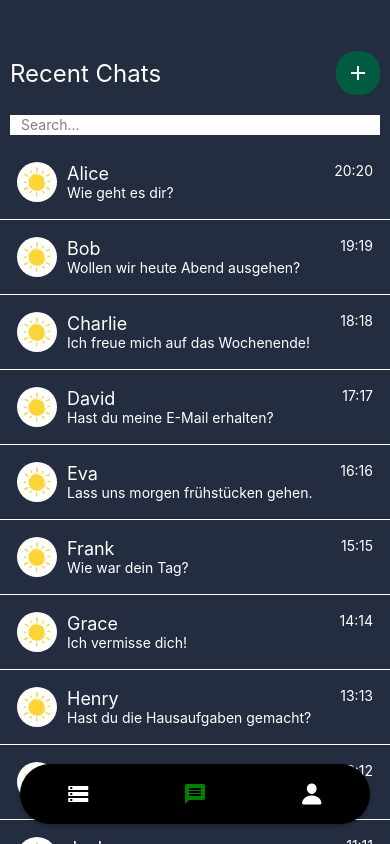
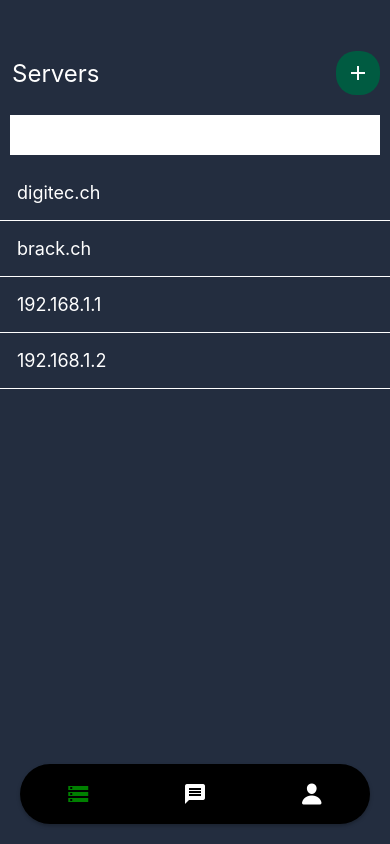
Before and after one commit to xxxCam900xxx/M426_AkwardSilents_frontend, a React Native app: screen /Navbar in a window 390 px wide. Built offline with nearby package versions, Linux system fonts and the light colour scheme.

Commit message:
change initial page on navbar to server page

```diff
--- a/src/Navbar.jsx
+++ b/src/Navbar.jsx
@@ -10,7 +10,7 @@
 const Navbar = () => {
     return (
         <Tab.Navigator
-            initialRouteName="FriendsPage"
+            initialRouteName="ServerPage"
             screenOptions={{
                 tabBarShowLabel: false,
                 tabBarActiveTintColor: "green",
```
